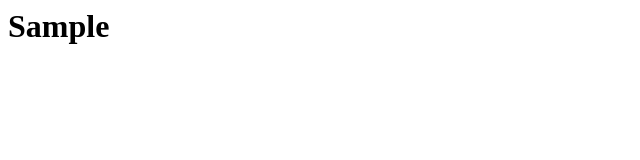
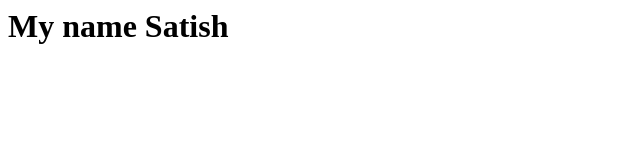
Before and after one commit to Satish-26/Profile, a plain HTML site: page sample.html in a window 1280 px wide. Shown: the whole page, without its empty margins (0-640 px from the left). Drawn offline with Linux system fonts and the light colour scheme.

Commit message:
Update sample.html

```diff
--- a/sample.html
+++ b/sample.html
@@ -4,6 +4,6 @@
 </tittle>
 </head>
 <body>
-<h1>Sample</h1>
+<h1>My name Satish</h1>
 </body>
 </html>
```
